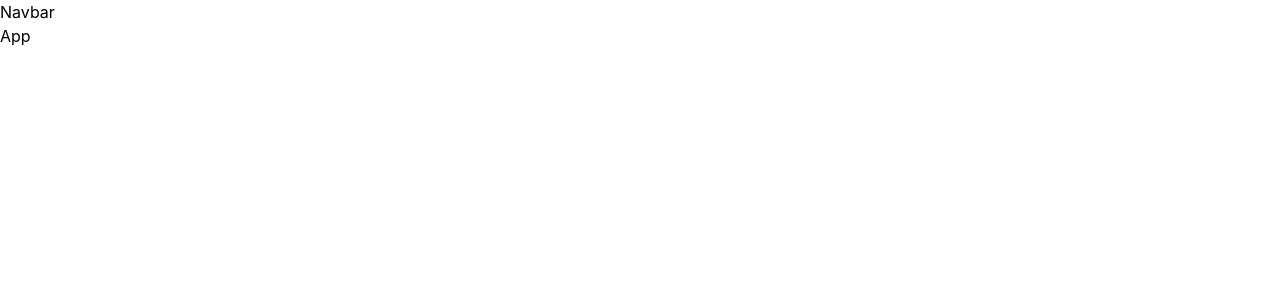
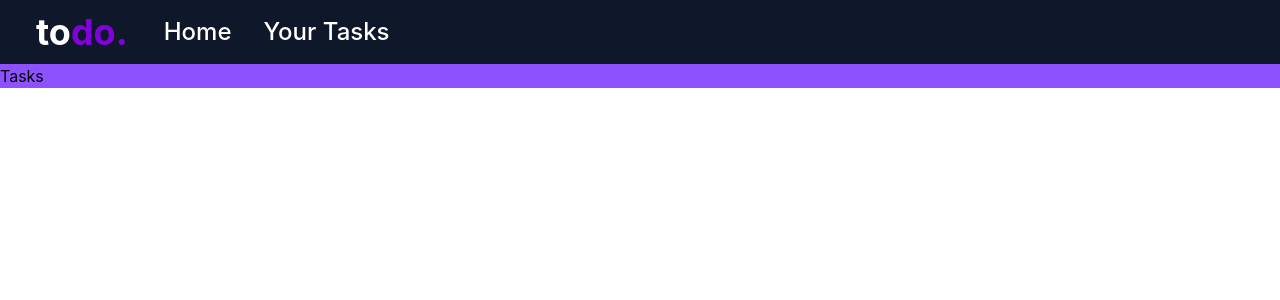
Before and after one commit to satyajitsethi7/To-Do-List, a React (Vite) app: page / in a window 1280 px wide. Shown: the top 300 px of the page. Built offline with nearby package versions, Linux system fonts and the light colour scheme.

Commit message:
Create Navbar Component

```diff
--- a/src/App.jsx
+++ b/src/App.jsx
@@ -4,9 +4,9 @@ function App() {
   return (
     <>
     <Navbar/>
-      <div className="container">
-        <div>
-          App
+      <div className="container mx-auto">
+        <div className="bg-violet-500">
+          <h1>Tasks</h1>
         </div>
       </div>
     </>
--- a/src/components/Navbar.jsx
+++ b/src/components/Navbar.jsx
@@ -2,7 +2,16 @@ import React from 'react'
 
 function Navbar() {
   return (
-    <div>Navbar</div>
+    <nav className='flex items-center bg-slate-900 text-white py-3'>
+      <div className="logo text-4xl mx-9 cursor-pointer">
+        <span className='font-bold text'>to</span>
+        <span className='font-bold text text-purple-700'>do.</span>
+      </div>
+      <ul className="flex gap-8 font-medium text-2xl">
+        <li className='cursor-pointer hover:text-purple-700 transition-all duration-150'>Home</li>
+        <li className='cursor-pointer hover:text-purple-700 transition-all duration-150'>Your Tasks</li>
+      </ul>
+    </nav>
   )
 }
 
```
